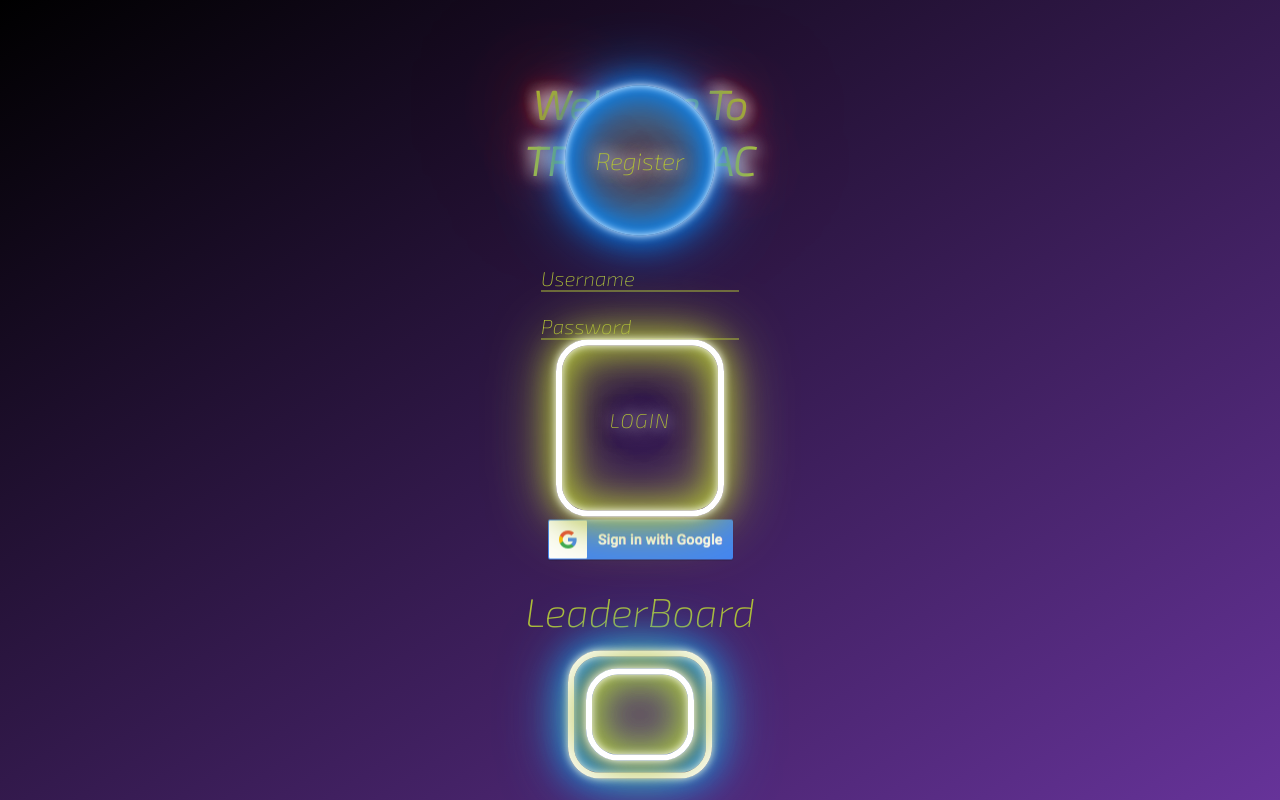
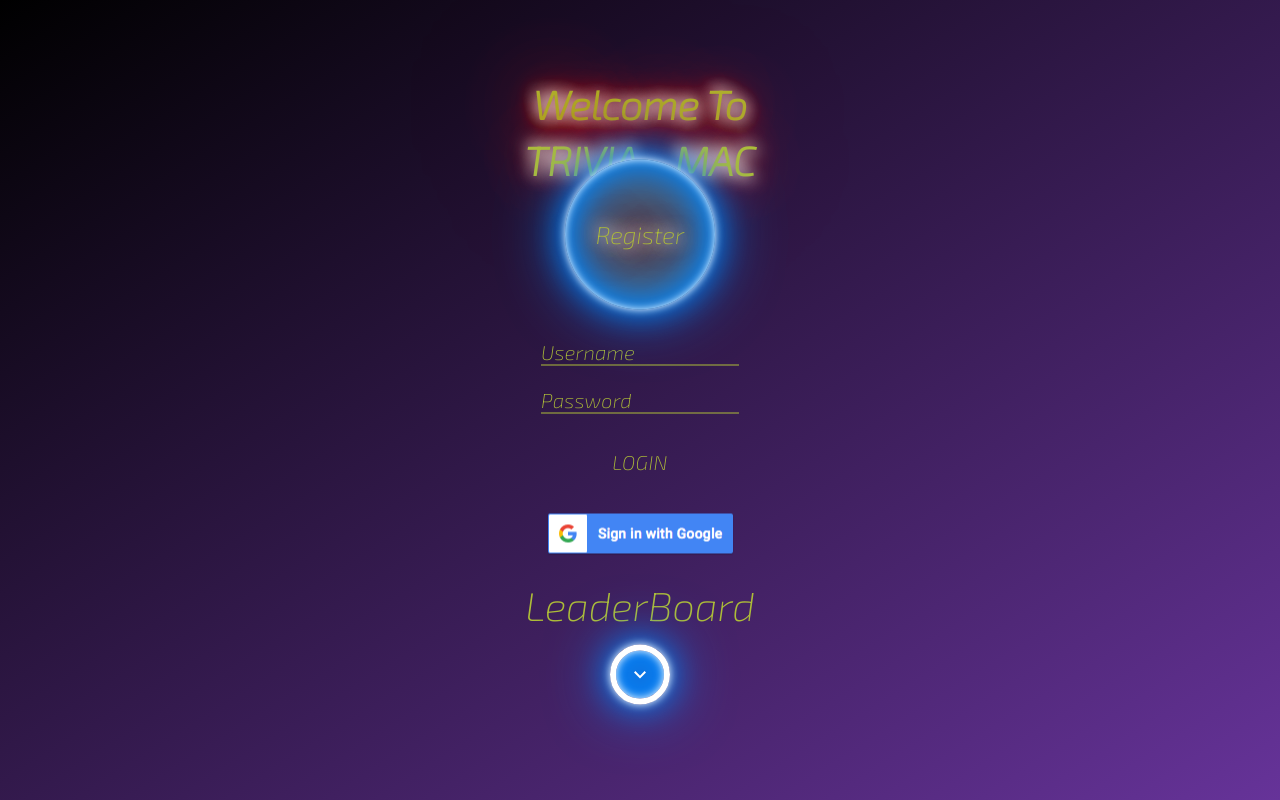
Before and after one commit to aaronmicalbeck/Trivia-Mac, a React (Create React App) app in the folder client/: page / in a window 1280 px wide. Built offline with nearby package versions, Linux system fonts and the light colour scheme; no server answers.

Commit message:
commented some stuff on home page

```diff
--- a/client/src/pages/Home/home.css
+++ b/client/src/pages/Home/home.css
@@ -163,7 +163,7 @@ a.nav-link {
   justify-content: center;
 }
 
-@import url(https://fonts.googleapis.com/css?family=Exo+2:200i);
+/* @import url(https://fonts.googleapis.com/css?family=Exo+2:200i);
 
 #loginButton {
   font-family: "Exo 2", sans-serif;
@@ -190,7 +190,7 @@ a.nav-link {
 #loginButton:focus {
   outline: none;
 }
-/* Animate neon flicker */
+/* Animate neon flicker
 @keyframes flicker {
   0%,
   19%,
```
